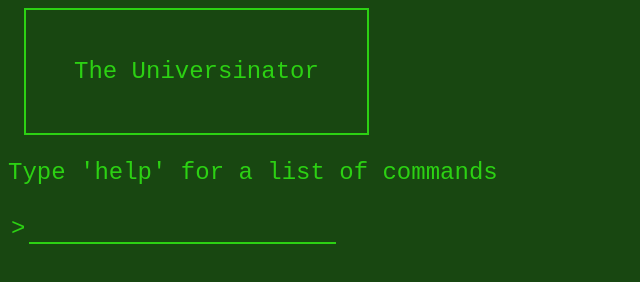
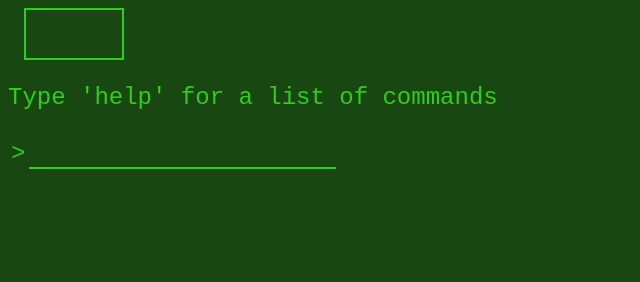
Before and after one commit to Abarbesgaard/the_universinator, a website built with Parcel: page index.html in a window 1280 px wide. Shown: the whole page, without its empty margins (0-640 px from the left). Built offline with nearby package versions, Linux system fonts and the light colour scheme.

Commit message:
Update index.html
Working on split screen

```diff
--- a/index.html
+++ b/index.html
@@ -6,10 +6,8 @@
   </head>
 
   <body>
-    <div style="display: flex; margin-bottom: 24px">
-      <div id="loadingScreen" class="dataDisplay">
-        <pre id="starColor">The Universinator</pre>
-      </div>
+    <div style="display: flex; flex-direction: row; margin-bottom: 24px">
+      <div id="displayScreen" class="dataDisplay"></div>
     </div>
     <pre>Type 'help' for a list of commands</pre>
     <div id="terminal"></div>
```
